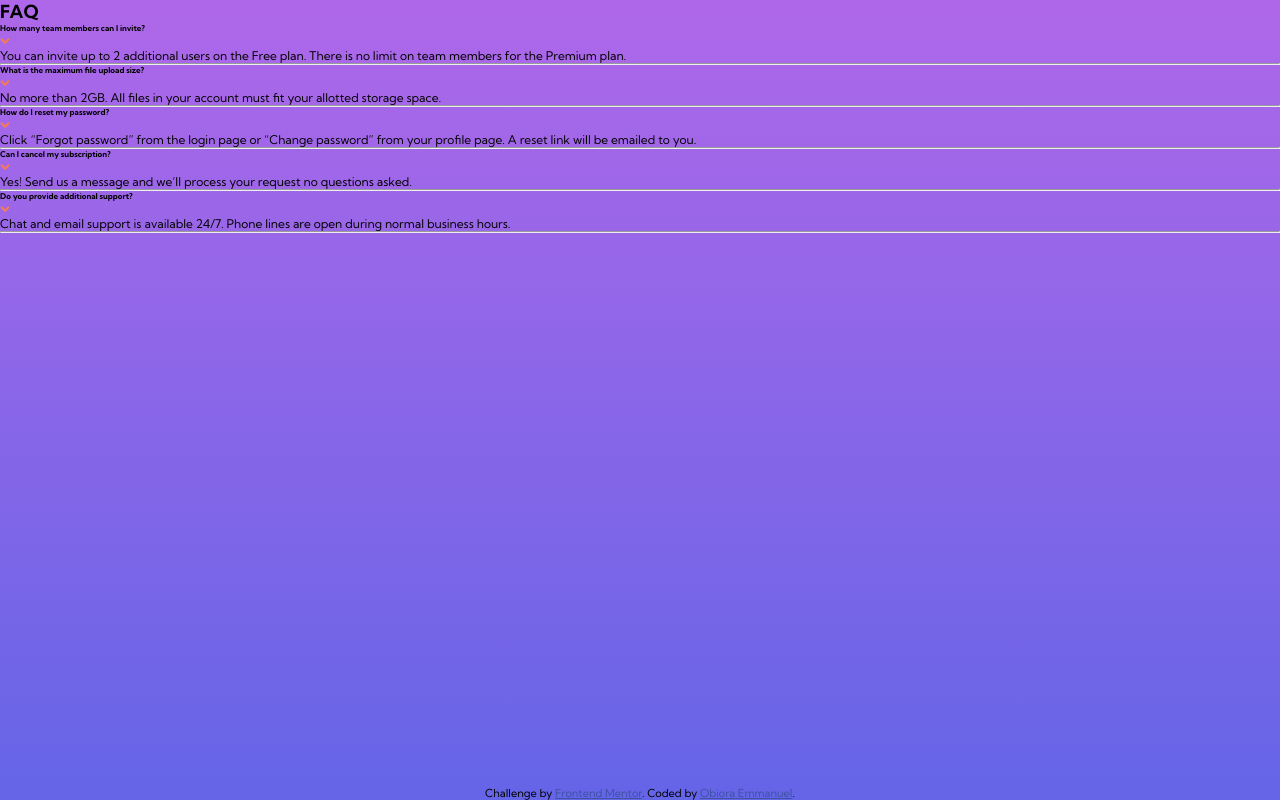
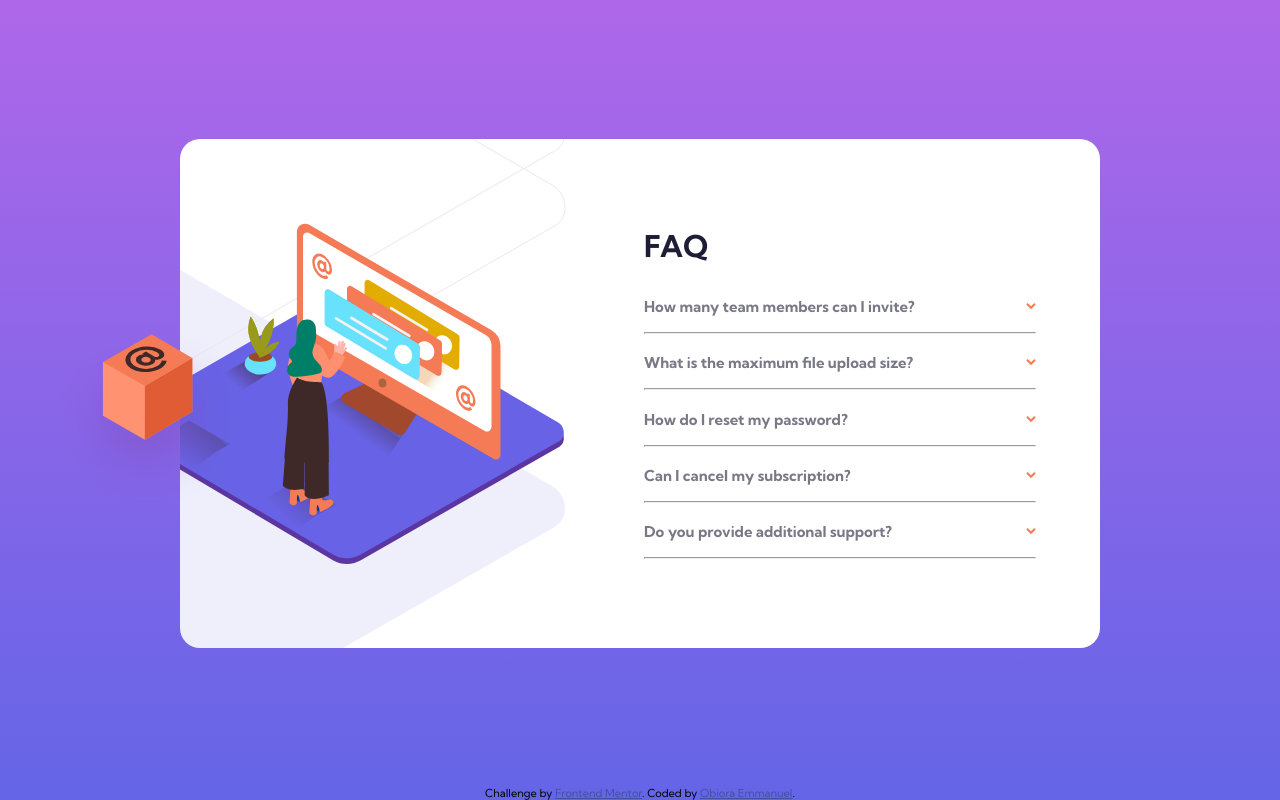
Before and after one commit to Emmanuel-obiora/faq-accordion-card, a plain HTML site: page index.html in a window 1280 px wide. Drawn offline with Linux system fonts and the light colour scheme.

Commit message:
Adding desktop view

```diff
--- a/index.html
+++ b/index.html
@@ -14,59 +14,16 @@
 </head>
 <body>
   <main>
-    <div></div>
-    <section>
-      <h1>FAQ</h1>
-      <div>
-        <article>
-          <h6>How many team members can I invite?</h6>
-          <img src="./images/icon-arrow-down.svg" alt="">
-        </article>
-        <p>You can invite up to 2 additional users on the Free plan. There is no limit on
-          team members for the Premium plan.
-        </p>
-        <hr />
+    <div class="image-wrapper">
+      <div class="wraps">
+        <span class="wraps_inner"></span>
       </div>
-      <div>
-        <article>
-          <h6>What is the maximum file upload size?</h6>
-          <img src="./images/icon-arrow-down.svg" alt="">
-        </article>
-        <p>No more than 2GB. All files in your
-          account must fit your allotted storage space.
-        </p>
-        <hr />
-      </div>
-      <div>
-        <article>
-          <h6>How do I reset my password?</h6>
-          <img src="./images/icon-arrow-down.svg" alt="">
-        </article>
-        <p>Click “Forgot password” from the login page or “Change password” from your profile page.
-          A reset link will be emailed to you.
-        </p>
-        <hr />
-      </div>
-      <div>
-        <article>
-          <h6>Can I cancel my subscription?</h6>
-          <img src="./images/icon-arrow-down.svg" alt="">
-        </article>
-        <p>Yes! Send us a message and we’ll process
-          your request no questions asked.
-        </p>
-        <hr />
-      </div>
-      <div>
-        <article>
-          <h6>Do you provide additional support?</h6>
-          <img src="./images/icon-arrow-down.svg" alt="">
-        </article>
-        <p>Chat and email support is available 24/7.
-          Phone lines are open during normal business hours.
-        </p>
-        <hr />
-      </div>
+      <img src="./images/illustration-box-desktop.svg" class="box" alt="">
+    </div>
+
+    <section class="faq-section">
+      <h1 class="faq-section-head">FAQ</h1>
+      <div id="dynamicFaq" class="question-section"></div>
     </section>
   </main>
 
--- /dev/null
+++ b/sass styles/_faq.scss
@@ -0,0 +1,68 @@
+.faq-section{
+    display: flex;
+    flex-direction: column;
+    margin: 4rem;
+    color: $Dark-grayish-blue;
+    justify-content: center;
+
+    &-head{
+        color: $Very-dark-desaturated-blue;
+        font-size: 30px;
+        margin-bottom: 2rem;
+    }
+
+    &-answer{
+        display: none;
+        font-size: 13px;
+        color: $Dark-grayish-blue;
+        padding: .5rem 0;
+    }
+}
+
+.question-section{
+    display: grid;
+    row-gap: 1.2rem;
+
+    &_each{
+        display: flex;
+        align-items: center;
+        justify-content: space-between;
+
+
+        &-head{
+            color: $Dark-grayish-blue;
+            font-size: 15px;
+            cursor: pointer;
+        }
+
+        &-head:hover{
+            color: $Soft-red;
+        }
+
+        &-image{
+            cursor: pointer;
+        }
+    }
+}
+
+.horizon{
+    color: $Dark-grayish-blue;
+    margin-top: 1rem;
+}
+
+// toggling the hidden and flipping elements using javascript and css
+.active .faq-section-answer{
+    display: block;
+    transition: all .3s ease-in;
+}
+
+.active .question-section_each-image{
+    transform: rotate(180deg);
+    transition: all .3s ease-in;
+}
+
+.active .question-section_each-head{
+    color: $Very-dark-desaturated-blue;
+    font-weight: 700;
+    font-size: 16px;
+}
--- /dev/null
+++ b/sass styles/_images.scss
@@ -0,0 +1,26 @@
+.image-wrapper{
+    display: flex;
+    position: relative;
+}
+
+.wraps{
+    position: relative;
+    display: flex;
+    overflow: hidden;
+
+    &_inner{
+        background-image: url(../images/illustration-woman-online-desktop.svg);
+        background-position: center;
+        background-repeat: no-repeat;
+        background-size: 100%;
+        margin-left: -4rem;
+        padding: 14rem;
+    }
+}
+
+.box{
+    position: absolute;
+    left: -8rem;
+    top: 38%;
+
+}
--- a/sass styles/_main.scss
+++ b/sass styles/_main.scss
@@ -1,6 +1,9 @@
 main{
+    background: white url(../images/bg-pattern-desktop.svg) no-repeat 1260% 70%;
     margin: auto auto 0 auto;
-    background: $Light-grayish-blue;
-    display: flex;
-    gap: 1rem;
+    display: grid;
+    grid-template-columns: 400px 1fr;
+    height: 509px;
+    width: 920px;
+    border-radius: 20px;
 }
--- a/sass styles/styles.scss
+++ b/sass styles/styles.scss
@@ -1,2 +1,5 @@
 @import 'config';
-@import 'footer'
+@import 'main';
+@import 'images';
+@import 'faq';
+@import 'footer';
--- a/script.js
+++ b/script.js
@@ -0,0 +1,71 @@
+const Faq = [
+    {
+        id:1,
+        question: "How many team members can I invite?",
+        answer:"You can invite up to 2 additional users on the Free plan. There is no limit on team members for the Premium plan."
+    },
+    {
+        id:2,
+        question: "What is the maximum file upload size?",
+        answer:"No more than 2GB. All files in your account must fit your allotted storage space."
+    },
+    {
+        id:3,
+        question: "How do I reset my password?",
+        answer:"Click “Forgot password” from the login page or “Change password” from your profile page. A reset link will be emailed to you."
+    },
+    {
+        id:4,
+        question: "Can I cancel my subscription?",
+        answer:"Yes! Send us a message and we’ll process your request no questions asked."
+    },
+    {
+        id:5,
+        question: "Do you provide additional support?",
+        answer:"Chat and email support is available 24/7. Phone lines are open during normal business hours."
+    },
+];
+
+let data = "";
+Faq.map((values) => {
+  // console.log(values);
+    data+= `<div>
+                <article class="question-section_each question">
+                    <h2 class="question-section_each-head">${values.question}</h2>
+                    <img src="./images/icon-arrow-down.svg" class="question-section_each-image" alt="">
+                </article>
+                <p class="faq-section-answer">${values.answer}</p>
+                <hr class="horizon" />
+            </div>`
+});
+document.getElementById("dynamicFaq").innerHTML=data;
+
+
+// code for revealing the answer to each question
+const questions = document.querySelectorAll('.question');
+
+questions.forEach((question) =>
+    question.addEventListener('click', () => {
+        if(question.parentNode.classList.contains('active')) {
+            question.parentNode.classList.toggle('active');
+        }
+        else {
+            questions.forEach((question) =>
+            question.parentNode.classList.remove('active'));
+            question.parentNode.classList.add('active');
+        }
+    })
+);
+
+// code to flip the down arrow up and vice-versa
+var state = false;
+function toggle(){
+    if(state){
+        document.getElementById("dropDown").classList.add('flip');
+        state = false;
+    }
+    else {
+        document.getElementById("dropDown").classList.remove('flip');
+        state = true;
+    }
+}
```
Also changed, not shown: src/styles.css.
